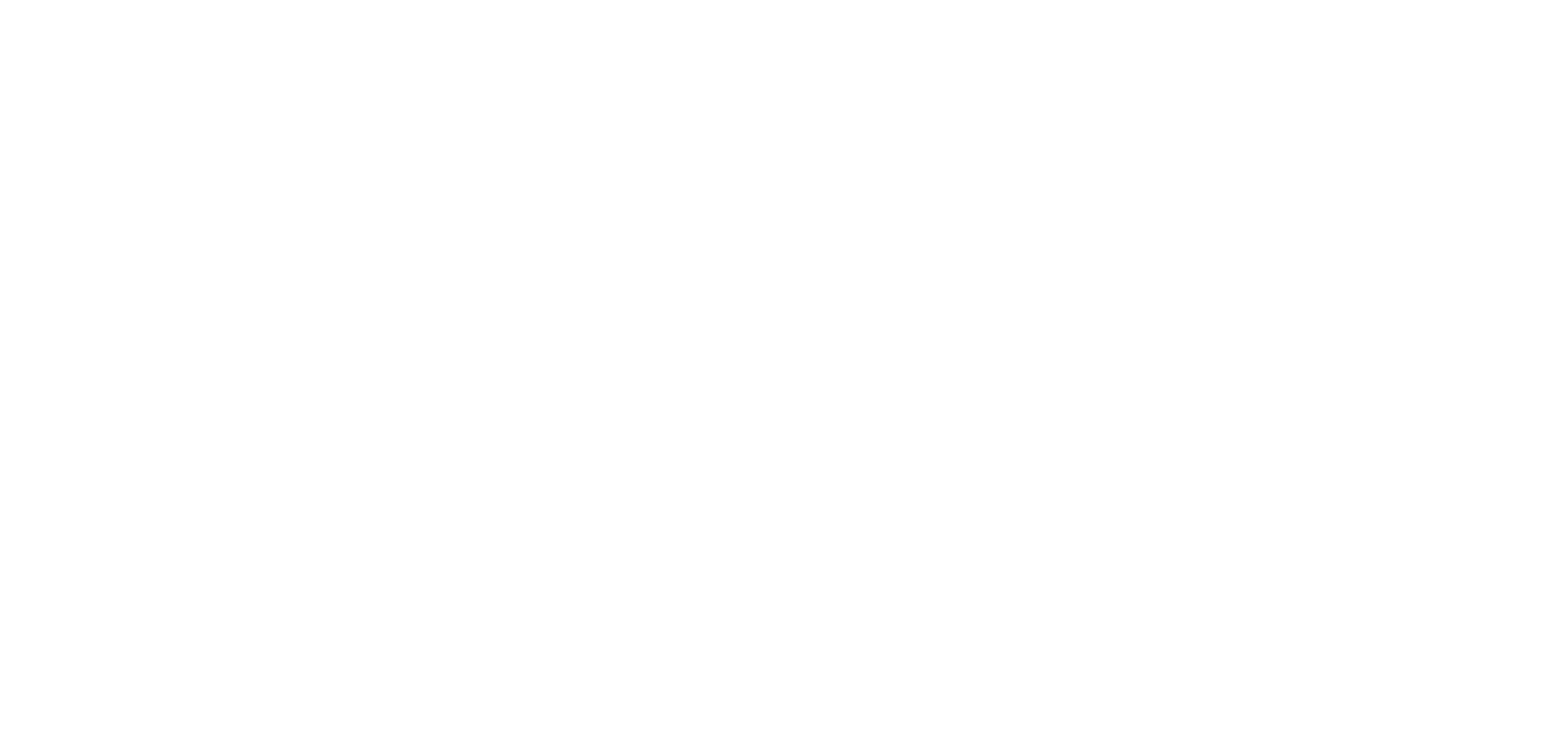
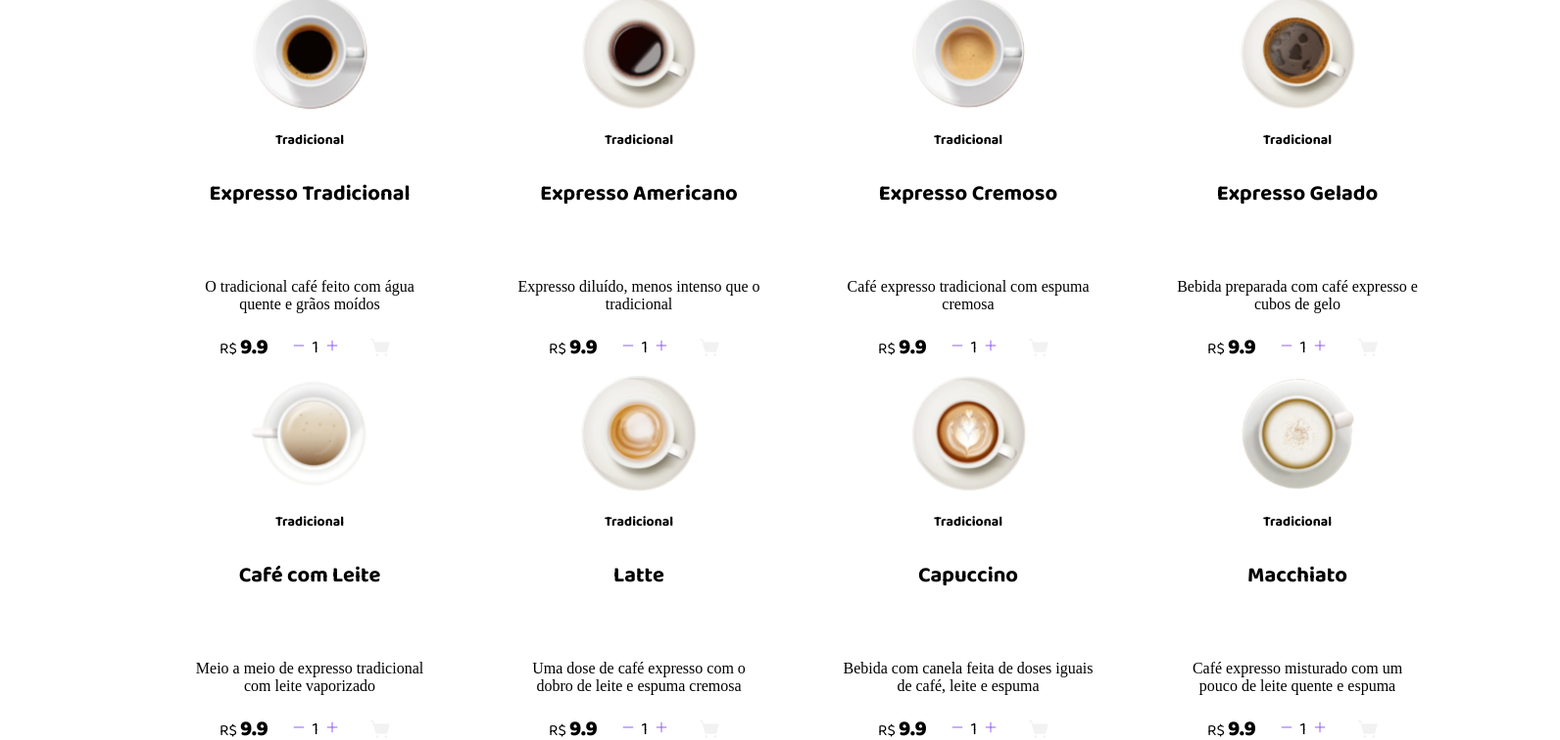
Before and after one commit to gustavocanepa10/coffee-delivery, a React (Vite) app: page / in a window 1280 px wide. Shown: the part 840-1596 px from the top of the page at 98% size, 1592 px wide, since content can reach past the window. Before the commit the page ends 816 px from the top, so only its background shows below. Built offline with nearby package versions, Linux system fonts and the light colour scheme; the HTML template or start-up script is replaced by a standard one.

Commit message:
feat : adding coffeeList

```diff
--- a/package.json
+++ b/package.json
@@ -13,6 +13,7 @@
     "@phosphor-icons/react": "^2.1.10",
     "phosphor": "^0.7.1",
     "phosphor-icons": "^1.4.2",
+    "phosphor-react": "^1.4.1",
     "react": "^19.1.1",
     "react-dom": "^19.1.1"
   },
--- a/src/App.tsx
+++ b/src/App.tsx
@@ -2,6 +2,7 @@
 import { Intro } from "./components/Intro/Intro";
 import { LayoutContainer } from "./Layout/LayoutContainer";
 import Americano from "./assets/Type=Americano.svg"
+import { CoffeeList } from "./components/CoffeeList/CoffeeList";
 
 
 
@@ -10,8 +11,8 @@
 
   return (
     <LayoutContainer>
-      {/* <Intro/> */}
-      <Card src={Americano}  />
+      <Intro/>
+      <CoffeeList/>
     </LayoutContainer>
 
 
--- a/src/components/Card/Card.tsx
+++ b/src/components/Card/Card.tsx
@@ -1,36 +1,64 @@
+import { useState } from "react";
 import styles from "./styles.module.css";
+import { Plus, Minus } from "phosphor-react"
+import shoppingCart from "../../assets/ShoppingCartSimple.svg"
 
 interface CardProps {
   src: string;
+  description: string,
+  name: string,
+  price: number
+
 }
 
-export function Card({ src }: CardProps) {
+export function Card({ src, description, name, price }: CardProps) {
+
+  const [count, setCount] = useState(1)
+
+
+
   return (
-    <div className={styles.cardContainer}>
+    <li className={styles.cardContainer}>
       <img className={styles.cardImg} src={src} alt="" />
 
-      <div className={styles.tags}>
+      <div className={styles.main}>
         <span className={styles.tag}>Tradicional</span>
+
+        <h2>{name}</h2>
+        <p>
+          {description}
+        </p>
       </div>
-
-      <h2>Expresso Tradicional</h2>
-      <p>
-        O tradicional café feito com água quente e grãos moídos
-      </p>
 
       <div className={styles.buy}>
 
         <span>
-            R$ <strong>9,90</strong>
+          R$ <strong>{price}</strong>
         </span>
 
 
-            <div>
+        <div className={styles.counter}>
+          <button onClick={() => {
+            if (count < 2) return
+            setCount(count => count - 1)
+          }
 
 
+          }
 
-            </div>
+          > <Minus size={14} color="#8047F8" /> </button>
+          <span>
+            {count}
+          </span>
+          <button onClick={() => setCount(count => count + 1)}><Plus size={14} color="#8047F8" /></button>
+
+
+        </div>
+
+        <button className={styles.cartButton}>
+          <img src={shoppingCart} alt="" />
+        </button>
       </div>
-    </div>
+    </li>
   );
 }
--- a/src/components/Card/styles.module.css
+++ b/src/components/Card/styles.module.css
@@ -3,29 +3,27 @@
   border-radius: 8px 53px 8px 30px;
 
   display: flex;
-  gap: 12px;
+  /* gap: 12px; */
   width: 256px;
   height: 310px;
   flex-direction: column;
   align-items: center;
-
-
-
 }
 
-.tags {
+.main {
   display: flex;
   align-items: center;
-  margin-top: 1rem;
-  width: 100%;
   justify-content: center;
+  gap: 4px;
+  flex-direction: column;
+  margin-top: 2rem;
 }
 
 .tag {
   background-color: var(--yellow-light);
   width: 85px;
   height: 21px;
-    border-radius: 8px ;
+  border-radius: 8px;
   display: flex;
   align-items: center;
   color: var(--yellow-dark);
@@ -34,29 +32,21 @@
   font-weight: 700;
   font-size: 14px;
   font-family: "Baloo 2";
-
-
-
-
 }
-
 
 .cardImg {
   width: 120px;
   height: 120px;
-  object-fit: cover;
+  /* object-fit: cover; */
   margin: -1rem;
   border-radius: 50%;
-
 }
-
 
 h2 {
   color: var(--base-subtitle);
   font-family: "Baloo 2";
   font-weight: bolder;
   font-size: 22px;
-
 }
 
 p {
@@ -66,13 +56,12 @@
 
 .buy {
   display: flex;
-  gap: 4px;
+  gap: 12px;
   align-items: center;
   justify-content: center;
 
-
   span {
-     font-family: 'Baloo 2';
+    font-family: "Baloo 2";
     font-size: 16px;
     color: var(--base-text);
 
@@ -82,3 +71,39 @@
     }
   }
 }
+
+.counter {
+  width: 72px;
+  height: 38px;
+  background-color: var(--base-button);
+  border-radius: 6px;
+
+  display: flex;
+  justify-content: center;
+  align-items: center;
+  gap: 4px;
+
+  span {
+    color: var(--base-title);
+    font-size: large;
+  }
+}
+
+button {
+  border: none;
+  background-color: transparent;
+  padding: 3px;
+  cursor: pointer;
+}
+
+.cartButton {
+  width: 38px;
+  height: 38px;
+  background-color: var(--purple-dark);
+  padding: 8px;
+  border-radius: 8px;
+
+  display: flex;
+  align-items: center;
+  justify-content: center;
+}
--- /dev/null
+++ b/src/components/CoffeeList/CoffeeList.tsx
@@ -0,0 +1,21 @@
+import { Card } from "../Card/Card"
+import { coffeeList } from "../../menu"
+import styles from "./styles.module.css"
+
+
+
+
+export function CoffeeList() {
+    return (
+        <div className={styles.listContainer}>
+            <h2>
+                Nossos cafés
+            </h2>
+            <ul className={styles.coffeeList}>
+
+                {coffeeList.map((coffee) => <Card src={coffee.image} description = {coffee.description} name={coffee.name} price = {coffee.price} />)}
+
+            </ul>
+        </div>
+    )
+}
--- /dev/null
+++ b/src/components/CoffeeList/styles.module.css
@@ -0,0 +1,22 @@
+
+
+.listContainer {
+    width: 100%;
+    min-height: 100vh;
+    /* margin-top: 1rem; */
+    padding: 2rem 10rem;
+
+    h2 {
+        color: var(--base-subtitle);
+        font-weight: bold;
+        margin-bottom: 3rem;
+    }
+}
+
+.coffeeList {
+    display: grid;
+    justify-content: center;
+    align-items: center;
+    grid-template-columns: repeat(4,1fr);
+    gap: 5rem;
+}
--- /dev/null
+++ b/src/menu.ts
@@ -0,0 +1,117 @@
+import Americano from "./assets/Type=Americano.svg"
+import Expresso from "./assets/Type=Expresso.svg"
+import ExpressCremoso from "./assets/Type=Expresso Cremoso.svg"
+import ExpressoGelado from "./assets/Type=Café Gelado.svg"
+import CaféLeite from "./assets/Type=Café com Leite.svg"
+import Latte from "./assets/Type=Latte.svg"
+import Cappucino from "./assets/Type=Capuccino.svg"
+import Machiatto from "./assets/Type=Macchiato.svg"
+import Mochaccino from "./assets/Type=Mochaccino.svg"
+import ChocolateQuente from "./assets/Type=Chocolate Quente.svg"
+import Cubano from "./assets/Type=Cubano.svg"
+import Havaiano from "./assets/Type=Havaiano.svg"
+import Arabe from "./assets/Type=Árabe.svg"
+import Irlandes from "./assets/Type=Irlandês.svg"
+
+
+
+export const coffeeList = [
+  {
+    name: "Expresso Tradicional",
+    description: "O tradicional café feito com água quente e grãos moídos",
+    categories: ["tradicional"],
+    price: 9.90,
+    image: Expresso
+  },
+  {
+    name: "Expresso Americano",
+    description: "Expresso diluído, menos intenso que o tradicional",
+    categories: ["tradicional"],
+    price: 9.90,
+    image: Americano
+  },
+  {
+    name: "Expresso Cremoso",
+    description: "Café expresso tradicional com espuma cremosa",
+    categories: ["tradicional"],
+    price: 9.90,
+    image: ExpressCremoso
+  },
+  {
+    name: "Expresso Gelado",
+    description: "Bebida preparada com café expresso e cubos de gelo",
+    categories: ["tradicional", "gelado"],
+    price: 9.90,
+    image: ExpressoGelado
+  },
+  {
+    name: "Café com Leite",
+    description: "Meio a meio de expresso tradicional com leite vaporizado",
+    categories: ["tradicional", "com leite"],
+    price: 9.90,
+    image: CaféLeite
+  },
+  {
+    name: "Latte",
+    description: "Uma dose de café expresso com o dobro de leite e espuma cremosa",
+    categories: ["tradicional", "com leite"],
+    price: 9.90,
+    image: Latte
+  },
+  {
+    name: "Capuccino",
+    description: "Bebida com canela feita de doses iguais de café, leite e espuma",
+    categories: ["tradicional", "com leite"],
+    price: 9.90,
+    image: Cappucino
+  },
+  {
+    name: "Macchiato",
+    description: "Café expresso misturado com um pouco de leite quente e espuma",
+    categories: ["tradicional", "com leite"],
+    price: 9.90,
+    image: Machiatto
+  },
+  {
+    name: "Mocaccino",
+    description: "Café expresso com calda de chocolate, pouco leite e espuma",
+    categories: ["tradicional", "com leite"],
+    price: 9.90,
+    image: Mochaccino
+  },
+  {
+    name: "Chocolate Quente",
+    description: "Bebida feita com chocolate dissolvido no leite quente e café",
+    categories: ["especial", "com leite"],
+    price: 9.90,
+    image: ChocolateQuente
+  },
+  {
+    name: "Cubano",
+    description: "Drink gelado de café expresso com rum, creme de leite e hortelã",
+    categories: ["especial", "alcoólico", "gelado"],
+    price: 9.90,
+    image: Cubano
+  },
+  {
+    name: "Havaiano",
+    description: "Bebida adocicada preparada com café e leite de coco",
+    categories: ["especial"],
+    price: 9.90,
+    image: Havaiano
+  },
+  {
+    name: "Árabe",
+    description: "Bebida preparada com grãos de café árabe e especiarias",
+    categories: ["especial"],
+    price: 9.90,
+    image: Arabe
+  },
+  {
+    name: "Irlandês",
+    description: "Bebida a base de café, uísque irlandês, açúcar e chantilly",
+    categories: ["especial", "alcoólico"],
+    price: 9.90,
+    image: Irlandes
+  }
+]
```
Also changed, not shown: src/assets/ShoppingCartSimple.svg (added), 1 other file (tests, documents, lock files or other folders). Lines whose indentation alone changed are shown as unchanged.
